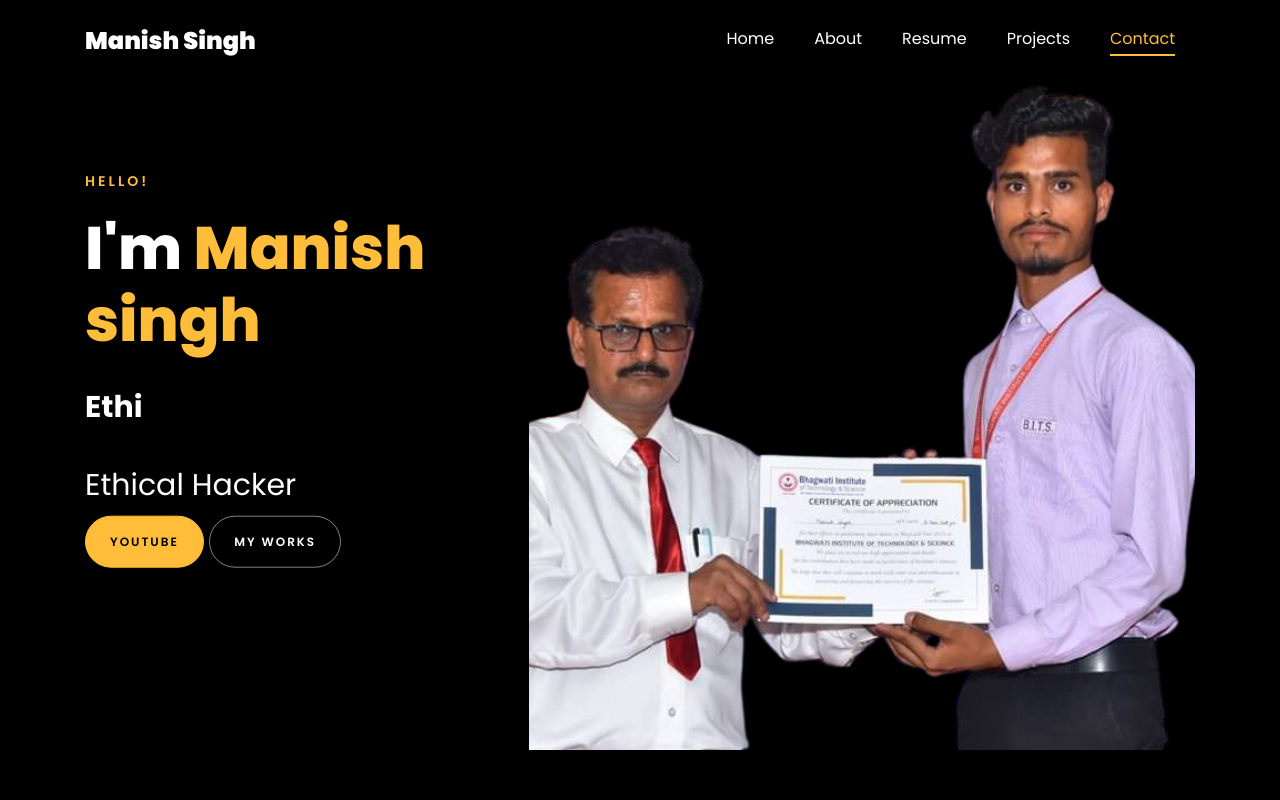
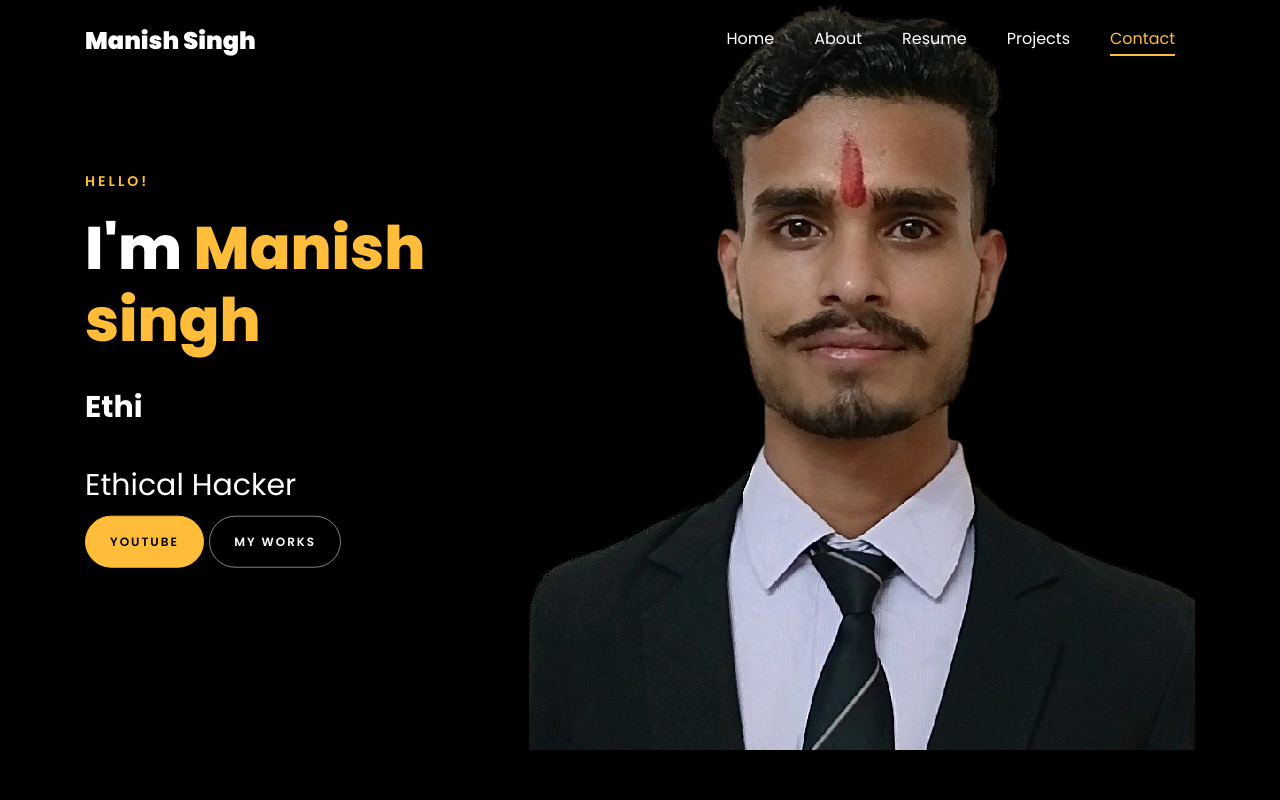
Before and after one commit to manishsingh2217/manishportfoliogithub.io, a plain HTML site: page index.html in a window 1280 px wide. Shown: the top 800 px of the page. Drawn offline with Linux system fonts and the light colour scheme; files whose address does not match are found by name.

Commit message:
image changed

```diff
--- a/index.html
+++ b/index.html
@@ -141,7 +141,7 @@
 	      	<div class="overlay"></div>
 	         <div class="container">
 	          <div class="row d-md-flex no-gutters slider-text align-items-end justify-content-end" data-scrollax-parent="true">
-	          	<div class="one-third js-fullheight order-md-last img" style="background-image:url(images/manish1-removebg.png);">
+	          	<div class="one-third js-fullheight order-md-last img" style="background-image:url(images/link_man-removebg.png);  size:"3rem">
 	          	 <div class="overlay"></div>
 	          	</div>
 		          <div class="one-forth d-flex  align-items-center ftco-animate" data-scrollax=" properties: { translateY: '70%' }">
```
Also changed, not shown: images/link_man-removebg.png (added).
